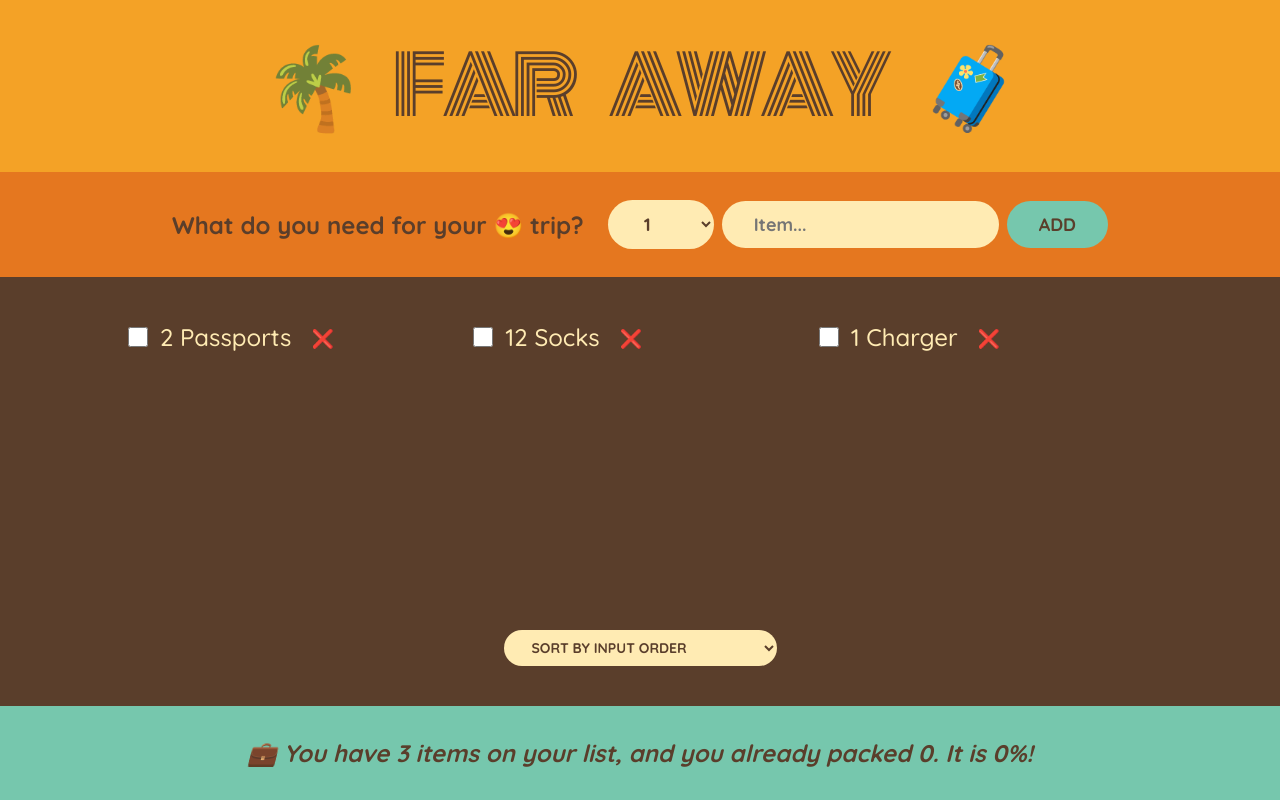
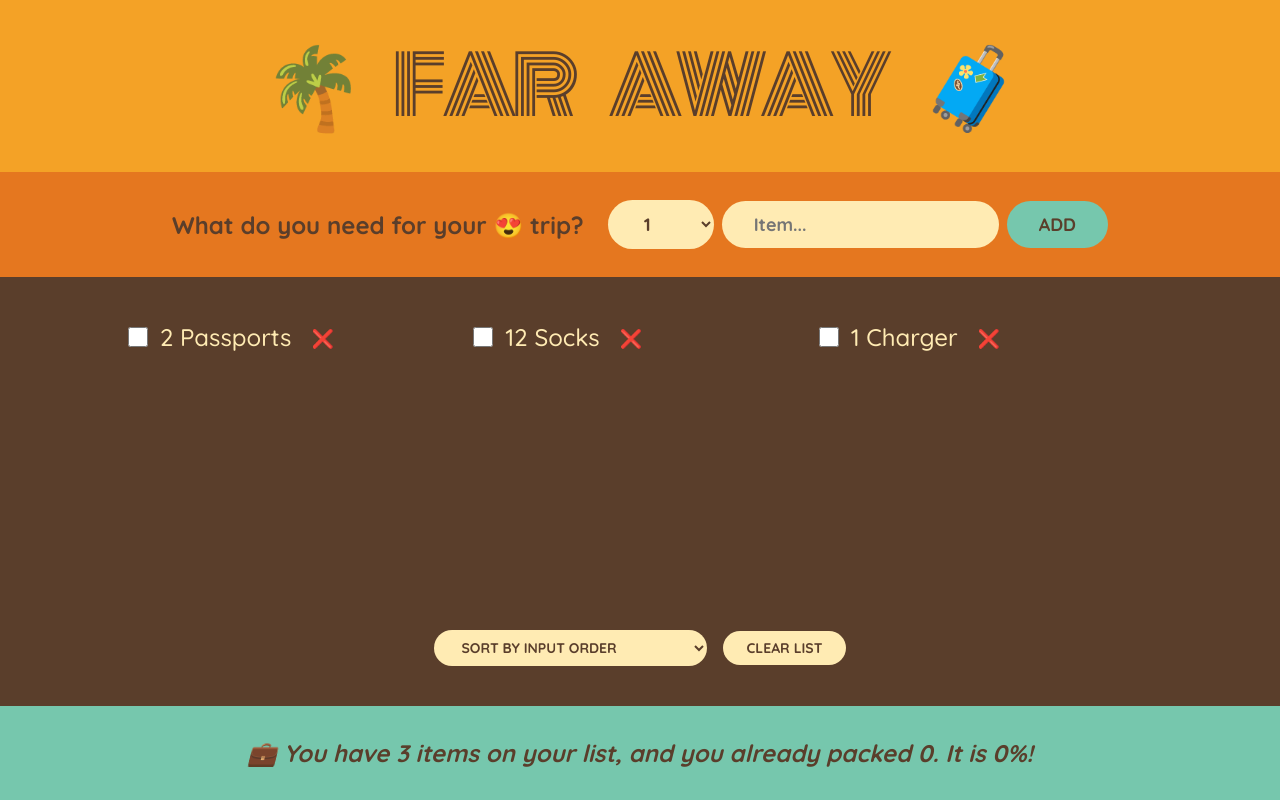
Before and after one commit to aniakucherenko/Project-Far-Away, a React (Create React App) app: page / in a window 1280 px wide. Built offline with nearby package versions, Linux system fonts and the light colour scheme.

Commit message:
clear list button

```diff
--- a/src/components/App.jsx
+++ b/src/components/App.jsx
@@ -25,6 +25,10 @@
     );
   }
 
+  function clearList() {
+    setItems([]);
+  }
+
   return (
     <div className="app">
       <Logo />
@@ -33,6 +37,7 @@
         items={items}
         onDeleteItem={handleDeleteItem}
         onToggleItem={handleToggleItem}
+        onClearList={clearList}
       />
       <Stats items={items} />
     </div>
@@ -89,7 +94,7 @@
   );
 }
 
-function PackingList({ items, onDeleteItem, onToggleItem }) {
+function PackingList({ items, onDeleteItem, onToggleItem, onClearList }) {
   const [sortBy, setSortBy] = useState('input');
 
   let sortedItems;
@@ -124,6 +129,7 @@
           <option value="description">Sort by description order</option>
           <option value="packed">Sort by packed status</option>
         </select>
+        <button onClick={onClearList}>Clear list</button>
       </div>
     </div>
   );
```
